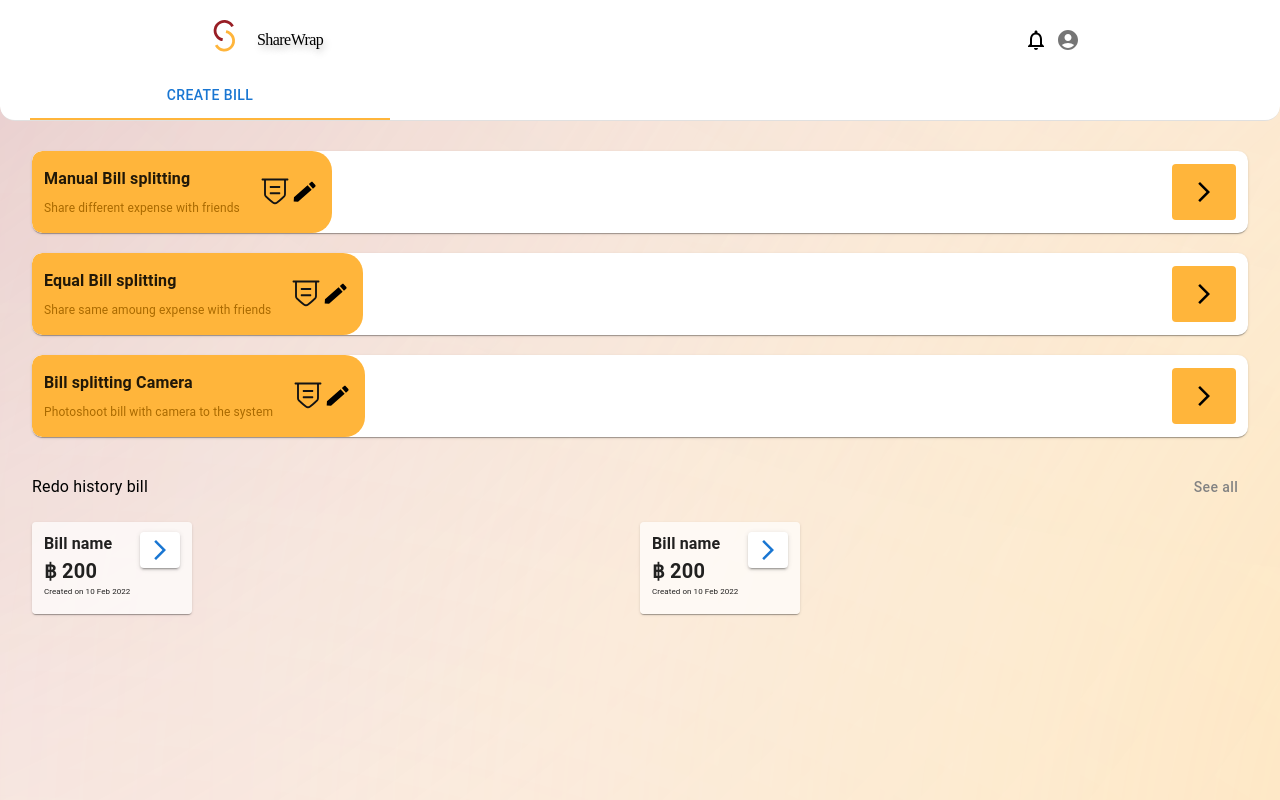
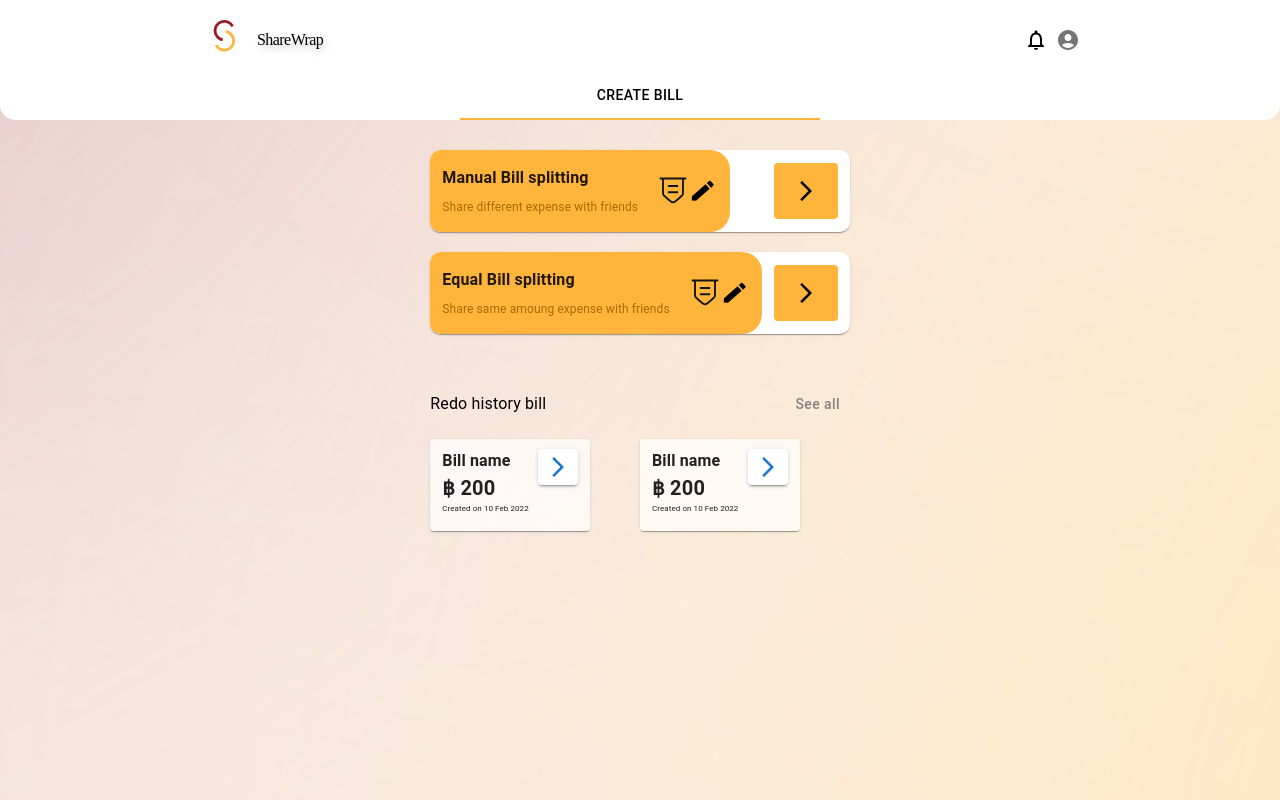
Before and after one commit to doungnapat27/ShareWrap, a React (Create React App) app: page /create-bill in a window 1280 px wide. Built offline with nearby package versions, Linux system fonts and the light colour scheme.

Commit message:
update css create bill
update css create bill

```diff
--- a/src/ui/pages/createBill/ui/components/tabInCreateBill.jsx
+++ b/src/ui/pages/createBill/ui/components/tabInCreateBill.jsx
@@ -3,7 +3,7 @@ import PropTypes from "prop-types";
 import TabPanel from "../../../../../common/tabPanel";
 import BillOption from "./billOption/billOption";
 import HistoryBill from "./historyBill/historyBill";
-
+import useStyles from "./tabInCreateBillStyle";
 import {
   Typography,
   Box,
@@ -36,18 +36,11 @@ function TabInCreateBill() {
   }
 
   const displaytBillHistory = showAllBills ? historyBillItems : historyBillItems.slice(0, 2)
-
+  const classes = useStyles()
   return (
-    <Box sx={{ width: "100%" }}>
-      <Box
-        sx={{
-          borderBottom: 1,
-          borderColor: "divider",
-          borderBottomLeftRadius: "15px",
-          borderBottomRightRadius: "15px",
-          backgroundColor: "#fff",
-        }}
-      >
+    <Box className={classes.cover}>
+      <Box className={classes.container}>
+        <Box className={classes.tabContainer}>
           <Tabs
             value={value}
             sx={{ padding: "0 30px" }}
@@ -57,13 +50,13 @@ function TabInCreateBill() {
           >
             <Tab
               label="Create Bill"
-            sx={{ flex: 1, width: "50%" }}
+              className={classes.centerTab}
               {...a11yProps(0)}
             />
           </Tabs>
         </Box>
-      <TabPanel value={value} index={0}>
-        <Box>
+        <TabPanel value={value} index={0} className={classes.cover}>
+          <Box className={classes.containerInfo}>
             <BillOption
               topic="Manual Bill splitting"
               helperText="Share different expense with friends"
@@ -72,10 +65,6 @@ function TabInCreateBill() {
             <BillOption
               topic="Equal Bill splitting"
               helperText="Share same amoung expense with friends"
-          />
-          <BillOption
-            topic="Bill splitting Camera"
-            helperText="Photoshoot bill with camera to the system"
             />
           </Box>
           <Box mt={4} mb={2}
@@ -110,6 +99,7 @@ function TabInCreateBill() {
           </Grid>
         </TabPanel>
       </Box>
+    </Box>
   );
 }
 
--- /dev/null
+++ b/src/ui/pages/createBill/ui/components/tabInCreateBillStyle.jsx
@@ -0,0 +1,58 @@
+import { makeStyles } from '@mui/styles';
+function addImportant(styles) {
+  return Object.fromEntries(
+    Object.entries(styles).map(([key, value]) => [key, `${value} !important`])
+  );
+}
+const useStyles = makeStyles({
+    cover: {
+        width: '100%',
+        height: '100%',
+        display: 'flex',
+        flexDirection: 'column',
+        alignItems: 'center',
+        justifyContent: 'flex-start',
+    },
+    container: {
+        width: '100%',
+        display: 'flex',
+        flexDirection: 'column',
+        alignItems: 'stretch',
+    },
+    tabContainer: {
+        display: 'flex',
+        justifyContent: 'center',
+        flexDirection: 'column',
+        alignItems: 'stretch',
+        borderColor: "divider",
+        borderBottomLeftRadius: "15px",
+        borderBottomRightRadius: "15px",
+        backgroundColor: "#ffffff",
+        '& .MuiTabs-flexContainer':{
+          display: 'flex',
+          justifyContent: 'space-evenly',
+          flexDirection: 'row',
+          alignItems: 'center',
+        },
+        width: '100%',
+    },
+    containerInfo:{
+        width: '100%',
+        display: 'flex',
+        flexDirection: 'column',
+        alignItems: 'stretch',
+        '@media (min-width: 601px) and (max-width: 1024px)': {
+
+        },
+        '@media (min-width: 1025px)': {
+
+        },
+    },
+    centerTab: addImportant({
+        flex: 1,
+        width: '50%',
+        color: 'black',
+    }),
+})
+
+export default useStyles
```
Lines whose indentation alone changed are shown as unchanged.
